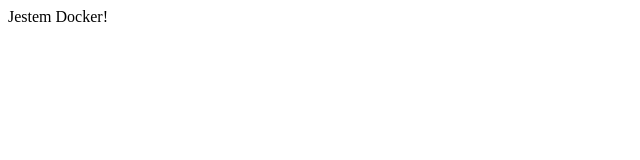
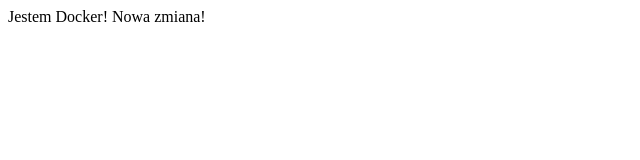
Before and after one commit to adrianflak/docker_1, a plain HTML site: page index.html in a window 1280 px wide. Shown: the whole page, without its empty margins (0-640 px from the left). Drawn offline with Linux system fonts and the light colour scheme.

Commit message:
new change

```diff
--- a/index.html
+++ b/index.html
@@ -2,6 +2,6 @@
 <head>
 </head>
 <body>
-<p>Jestem Docker!</p>
+<p>Jestem Docker! Nowa zmiana!</p>
 </body>
 </html>
```
